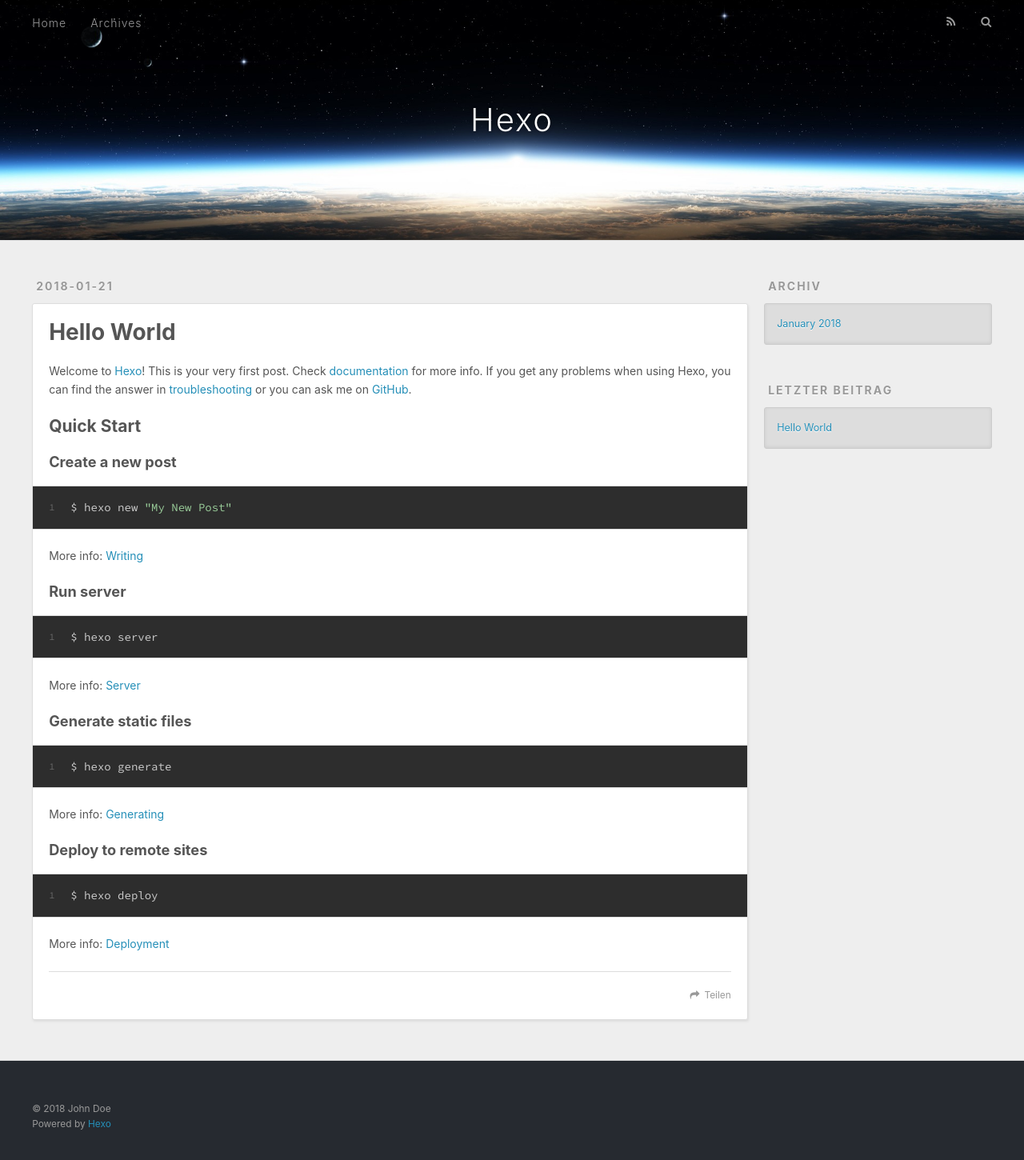
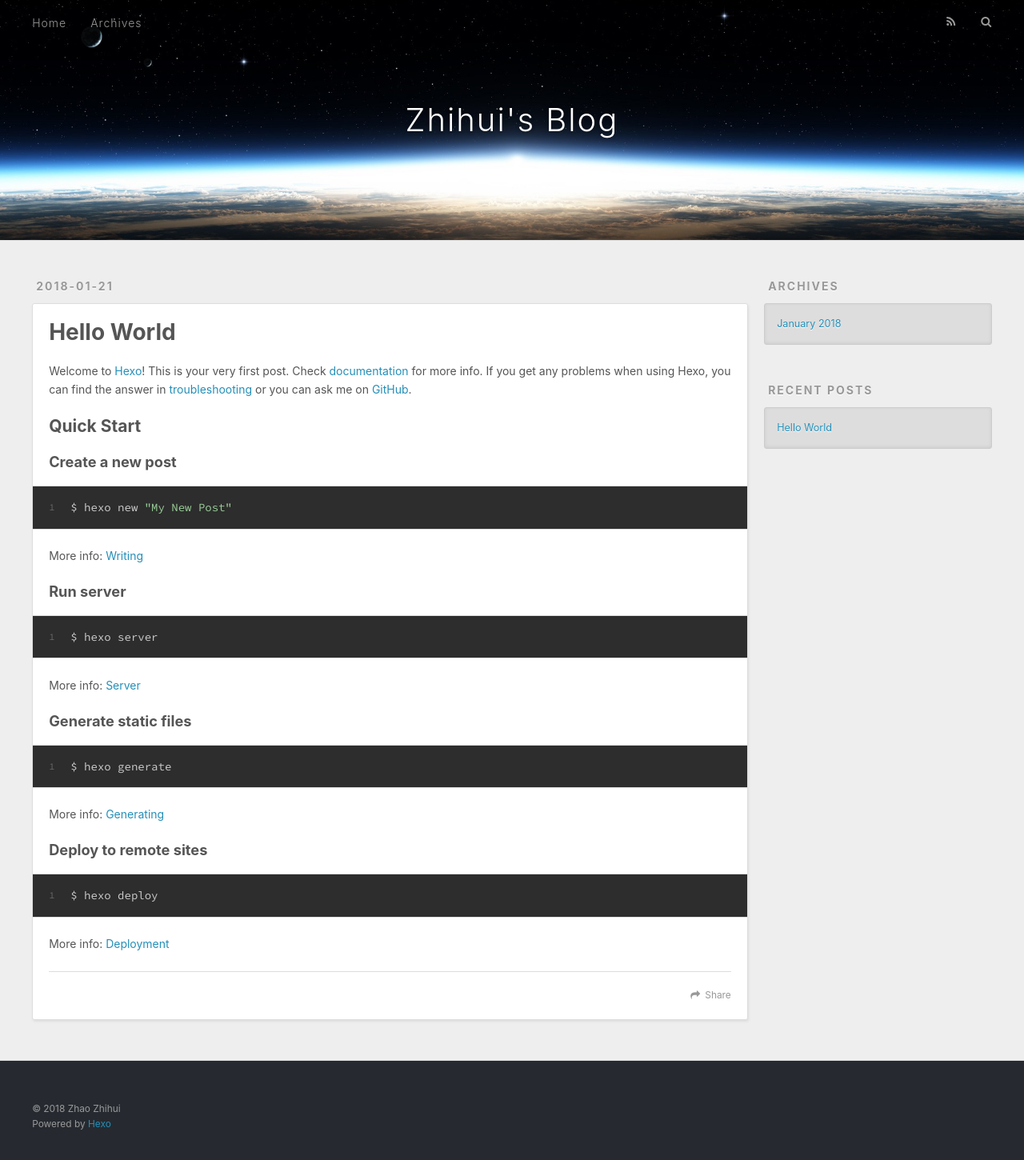
Before and after one commit to qiusuo8/qiusuo8.github.io, a plain HTML site: page index.html in a window 1280 px wide. Shown: the whole page at 80% size. Drawn offline with nearby package versions, Linux system fonts and the light colour scheme.

Commit message:
modify url

```diff
--- a/index.html
+++ b/index.html
@@ -5,16 +5,16 @@
 
 
 
-  <title>Hexo</title>
+  <title>Zhihui&#39;s Blog</title>
   <meta name="viewport" content="width=device-width, initial-scale=1, maximum-scale=1">
   <meta property="og:type" content="website">
-<meta property="og:title" content="Hexo">
-<meta property="og:url" content="http://yoursite.com/index.html">
-<meta property="og:site_name" content="Hexo">
+<meta property="og:title" content="Zhihui&#39;s Blog">
+<meta property="og:url" content="http://qiusuo8.github.io/index.html">
+<meta property="og:site_name" content="Zhihui&#39;s Blog">
 <meta name="twitter:card" content="summary">
-<meta name="twitter:title" content="Hexo">
+<meta name="twitter:title" content="Zhihui&#39;s Blog">
 
-    <link rel="alternate" href="/atom.xml" title="Hexo" type="application/atom+xml">
+    <link rel="alternate" href="/atom.xml" title="Zhihui&#39;s Blog" type="application/atom+xml">
 
 
     <link rel="icon" href="/favicon.png">
@@ -33,7 +33,7 @@
   <div id="header-outer" class="outer">
     <div id="header-title" class="inner">
       <h1 id="logo-wrap">
-        <a href="/" id="logo">Hexo</a>
+        <a href="/" id="logo">Zhihui&#39;s Blog</a>
       </h1>
 
     </div>
@@ -50,10 +50,10 @@
 
           <a id="nav-rss-link" class="nav-icon" href="/atom.xml" title="RSS Feed"></a>
 
-        <a id="nav-search-btn" class="nav-icon" title="Suche"></a>
+        <a id="nav-search-btn" class="nav-icon" title="Search"></a>
       </nav>
       <div id="search-form-wrap">
-        <form action="//google.com/search" method="get" accept-charset="UTF-8" class="search-form"><input type="search" name="q" class="search-form-input" placeholder="Search"><button type="submit" class="search-form-submit">&#xF002;</button><input type="hidden" name="sitesearch" value="http://yoursite.com"></form>
+        <form action="//google.com/search" method="get" accept-charset="UTF-8" class="search-form"><input type="search" name="q" class="search-form-input" placeholder="Search"><button type="submit" class="search-form-submit">&#xF002;</button><input type="hidden" name="sitesearch" value="http://qiusuo8.github.io"></form>
       </div>
     </div>
   </div>
@@ -96,7 +96,7 @@
 
     </div>
     <footer class="article-footer">
-      <a data-url="http://yoursite.com/2018/01/21/hello-world/" data-id="cjcoswx420000rmxps7ds0xg9" class="article-share-link">Teilen</a>
+      <a data-url="http://qiusuo8.github.io/2018/01/21/hello-world/" data-id="cjcotb3gy0000u4xpruyg0qib" class="article-share-link">Share</a>
 
 
     </footer>
@@ -122,7 +122,7 @@
 
 
   <div class="widget-wrap">
-    <h3 class="widget-title">Archiv</h3>
+    <h3 class="widget-title">Archives</h3>
     <div class="widget">
       <ul class="archive-list"><li class="archive-list-item"><a class="archive-list-link" href="/archives/2018/01/">January 2018</a></li></ul>
     </div>
@@ -132,7 +132,7 @@
 
 
   <div class="widget-wrap">
-    <h3 class="widget-title">letzter Beitrag</h3>
+    <h3 class="widget-title">Recent Posts</h3>
     <div class="widget">
       <ul>
 
@@ -152,7 +152,7 @@
 
   <div class="outer">
     <div id="footer-info" class="inner">
-      &copy; 2018 John Doe<br>
+      &copy; 2018 Zhao Zhihui<br>
       Powered by <a href="http://hexo.io/" target="_blank">Hexo</a>
     </div>
   </div>
```
Also changed, not shown: 2018/01/21/hello-world/index.html (+11 -11 lines), archives/2018/01/index.html (+12 -12 lines), archives/2018/index.html (+12 -12 lines), archives/index.html (+12 -12 lines).
